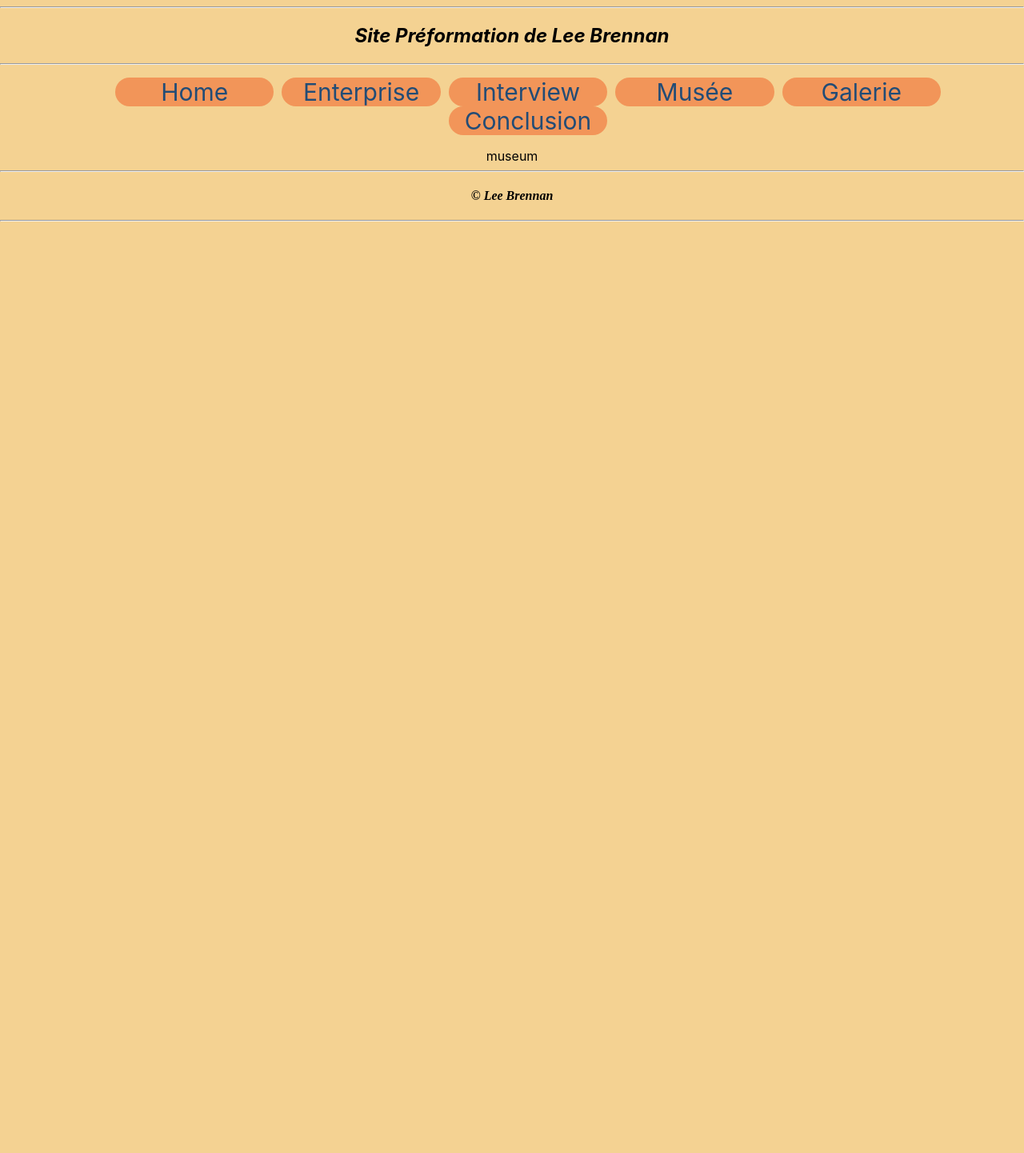
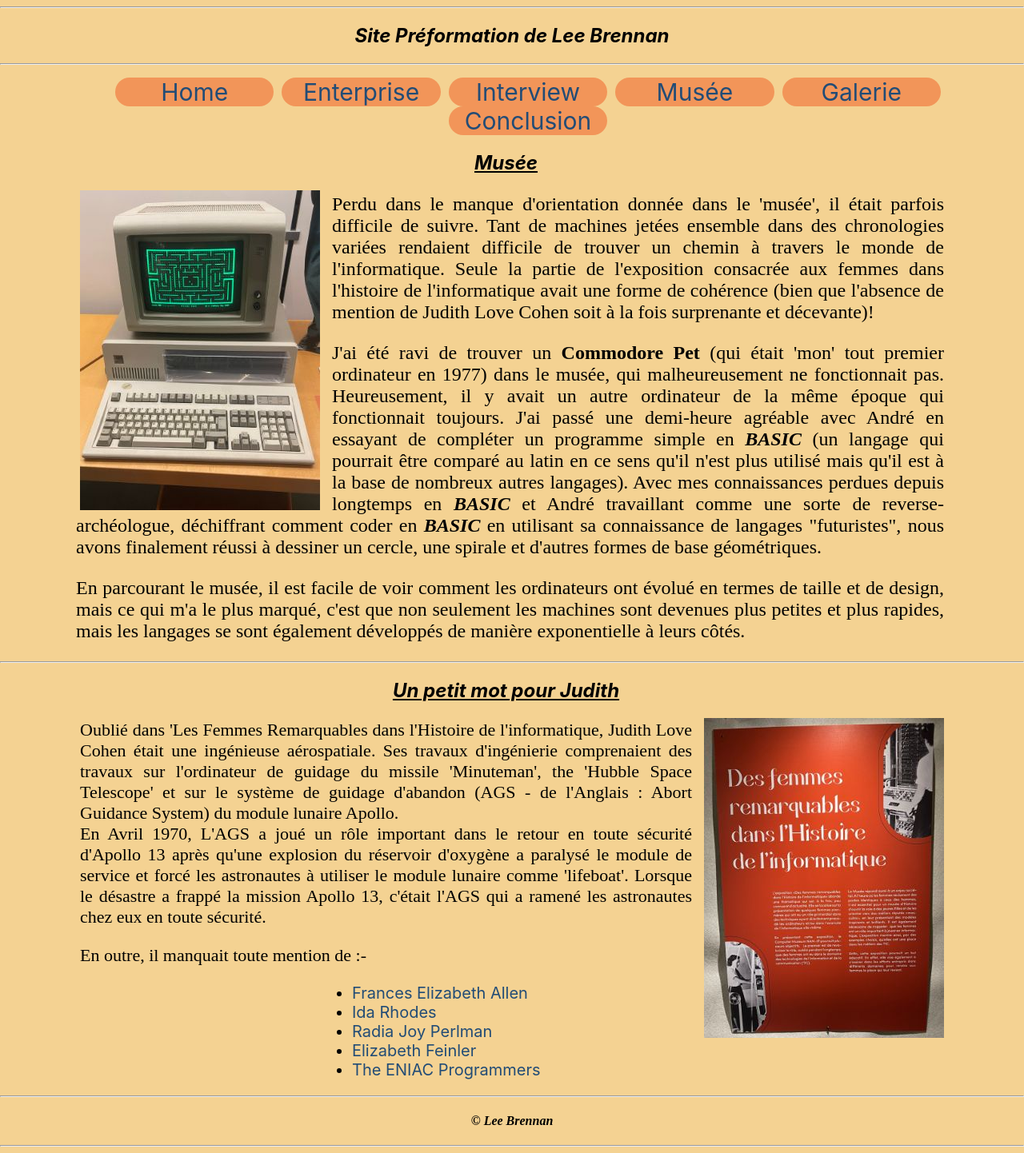
Before and after one commit to Leerlandais/react-prefo, a React (Create React App) app: page /musee in a window 1280 px wide. Shown: the whole page at 80% size. Before the commit the page ends 800 px from the top, so only its background shows below. Built offline with nearby package versions, Linux system fonts and the light colour scheme.

Commit message:
musuem page finished

```diff
--- a/src/App.css
+++ b/src/App.css
@@ -337,7 +337,7 @@ dd:target {
   margin-bottom: 20px;
 }
 
-.ergUl {
+.ergUl, .museeUl {
   text-align: left;
 }
 
--- /dev/null
+++ b/src/components/ImageExpo1.js
@@ -0,0 +1,9 @@
+function ImageExpo1() {
+    return (
+        <div id="expoimg">
+            <img src="./images/thumb/photo37.jpg" />
+        </div>
+    )
+}
+
+export default ImageExpo1
--- /dev/null
+++ b/src/components/ImageExpo2.js
@@ -0,0 +1,9 @@
+function ImageExpo2() {
+    return (
+        <div id="expoimg2">
+            <img src="./images/thumb/photo45.jpg" />
+        </div>
+    )
+}
+
+export default ImageExpo2
--- a/src/pages/Musee.jsx
+++ b/src/pages/Musee.jsx
@@ -1,8 +1,47 @@
-
+import ImageExpo1 from "../components/ImageExpo1";
+import ImageExpo2 from "../components/ImageExpo2";
 function Musee() {
     return(
-        "museum"
-    );
+    <>
+        <h2>Musée</h2>
+        <ImageExpo1 />
+    <div>
+        <p class="museum1">
+            Perdu dans le manque d'orientation donnée dans le 'musée', il était parfois difficile de suivre. Tant de machines jetées ensemble dans des chronologies variées rendaient difficile de trouver un chemin à travers le monde de l'informatique.
+            Seule la partie de l'exposition consacrée aux femmes dans l'histoire de l'informatique avait une forme de cohérence (bien que l'absence de mention de Judith Love Cohen soit à la fois surprenante et décevante)!</p>
+        <p class="museum1">
+            J'ai été ravi de trouver un <strong>Commodore Pet</strong> (qui était 'mon' tout premier ordinateur en 1977) dans le musée, qui malheureusement ne fonctionnait pas. Heureusement, il y avait un autre ordinateur de la même époque qui fonctionnait toujours.
+            J'ai passé une demi-heure agréable avec André en essayant de compléter un programme simple en <em><strong>BASIC</strong></em> (un langage qui pourrait être comparé au latin en ce sens qu'il n'est plus utilisé mais qu'il est à la base de nombreux autres langages). Avec mes connaissances perdues depuis longtemps en <em><strong>BASIC</strong></em> et André travaillant comme une sorte de reverse-archéologue, déchiffrant comment coder en <em><strong>BASIC</strong></em> en utilisant sa connaissance de langages "futuristes", nous avons finalement réussi à dessiner un cercle, une spirale et d'autres formes de base géométriques.</p>
+        <p class="museum1">
+            En parcourant le musée, il est facile de voir comment les ordinateurs ont évolué en termes de taille et de design, mais ce qui m'a le plus marqué, c'est que non seulement les machines sont devenues plus petites et plus rapides, mais les langages se sont également développés de manière exponentielle à leurs côtés.</p>
+
+        <hr />
+
+            <h2>Un petit mot pour Judith</h2>
+
+            <ImageExpo2 />
+            <p class="museum2">
+                Oublié dans 'Les Femmes Remarquables dans l'Histoire de l'informatique, Judith Love Cohen était une ingénieuse aérospatiale. Ses travaux d'ingénierie comprenaient des travaux sur l'ordinateur de guidage du missile 'Minuteman', the 'Hubble Space Telescope' et sur le système de guidage d'abandon (AGS - de l'Anglais : Abort Guidance System) du module lunaire Apollo.<br /> En Avril 1970, L'AGS a joué un rôle important dans le retour en toute sécurité d'Apollo 13 après qu'une explosion du réservoir d'oxygène a paralysé le module de service et forcé les astronautes à utiliser le module lunaire comme 'lifeboat'.
+                Lorsque le désastre a frappé la mission Apollo 13, c'était l'AGS qui a ramené les astronautes chez eux en toute sécurité.</p>
+            <p class="museum2">En outre, il manquait toute mention de :-</p>
+            <dl id="ladies">
+                <ul className={"museeUl"}>
+                    <li><dt><a href="#dropFE">Frances Elizabeth Allen</a></dt></li>
+                    <dd id="dropFE">Frances Elizabeth Allen était passionnée par l'enseignement et a obtenu son baccalauréat en mathématiques et une mineure en physique à l'Université d'État de New York à Albany. Elle a ensuite obtenu son diplôme de maîtrise à l'Université du Michigan pour être pleinement certifiée en enseignement. Allen a ensuite rejoint IBM pour enseigner le langage de programmation FORTRAN. Par la suite, elle a passé la majeure partie de sa carrière chez IBM à contribuer au développement de techniques de compilation qui ont posé les bases de l'exécution parallèle automatique moderne et des compilateurs d'optimisation modernes.</dd>
+                    <li><dt><a href="#dropIR">Ida Rhodes</a></dt></li>
+                    <dd id="dropIR">Ida Rhodes, également connue sous le nom de Hadassah Itzkowitz, est une mathématicienne faisant partie d'un groupe influent de femmes dans le développement informatique précoce. Elle a obtenu son baccalauréat et sa maîtrise en          mathématiques à l'Université Cornell et a rejoint le Projet de tables de mathématiques peu de temps après. Rhodes a été l'une des premières développeuses dans l'analyse des systèmes de programmation. Avec son collègue, elle a conçu le langage de programmation C-10. Rhodes a ensuite reçu la médaille d'or pour sa contribution à la conception fonctionnelle pionnière et aux applications de l'équipement informatique numérique électronique.</dd>
+                    <li><dt><a href="#dropRP">Radia Joy Perlman</a></dt></li>
+                    <dd id="dropRP">Radia Joy Perlman est une programmeuse et ingénieure réseau qui a développé une fascination et un amour pour les mathématiques et les sciences dès son plus jeune âge. Elle a ensuite obtenu son baccalauréat et sa maîtrise du MIT en mathématiques, puis un doctorat en informatique. Perlman est connue pour son invention de l'algorithme de l'arbre couvrant et du protocole de l'arbre couvrant. Ce protocole est devenu essentiel pour aider les ponts réseau à localiser les boucles dans un LAN. Elle a apporté d'importantes contributions à d'autres projets de protocole tels que le CLNP et a reçu de nombreux prix, notamment le prix USENIX pour l'ensemble de ses réalisations.</dd>
+                    <li><dt><a href="#dropEF">Elizabeth Feinler</a></dt></li>
+                    <dd id="dropEF">Elizabeth Feinler a également étudié un domaine différent avant de se tourner vers le domaine technologique. Elle a travaillé sur son doctorat en biochimie à l'Université Purdue avant de se lancer dans les compilations de données. Elle a rejoint le Centre de recherche sur l'augmentation et a dirigé le Centre d'information sur le réseau pendant deux ans. Feinler et ses collègues ont développé le système d'URL interne que nous utilisons aujourd'hui, qui comprend des textes de domaine tels que .com, .edu, .org, etc. Elle a ensuite travaillé pour la NASA en gérant le NIC de l'Internet scientifique de la NASA. Elle a reçu le prix de service Jonathan B. Postel en 2013 pour sa contribution aux premières étapes du développement d'Internet.</dd>
+                    <li><dt><a href="#dropEP">The ENIAC Programmers</a></dt></li>
+                    <dd id="dropEP">Les programmeuses de l'ENIAC sont une équipe de six jeunes femmes qui ont travaillé ensemble sur le premier ordinateur programmable entièrement électronique au monde. Kathleen McNulty Mauchly Antonelli, Jean Jennings Bartik, Frances Snyder Holberton, Marlyn Wescoff Meltzer, Frances Bilas Spence et Ruth Lichterman Teitelbaum ont toutes été choisies pour piloter l'ENIAC pendant la Seconde Guerre mondiale. Elles ont programmé à partir de zéro car aucun langage de programmation ou outil n'existait à l'époque. L'équipe utilisait principalement des diagrammes logiques et des calculs de trajectoires balistiques très complexes pour aider l'ENIAC à lancer des trajectoires de missile précises en quelques secondes.</dd>
+                </ul>
+            </dl>
+    </div>
+</>
+
+);
 }
 
 export default Musee;
```
